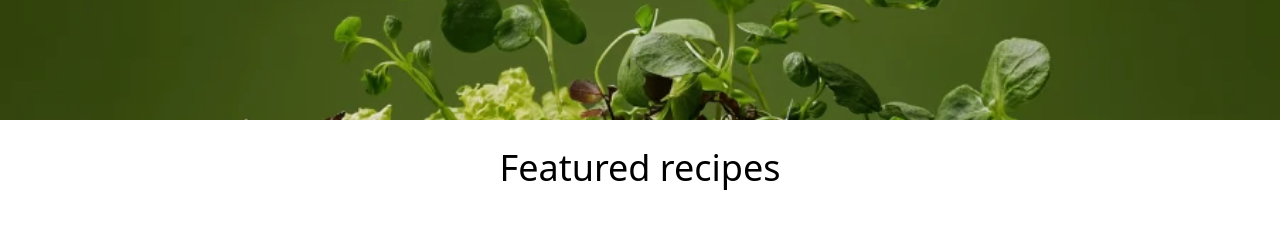
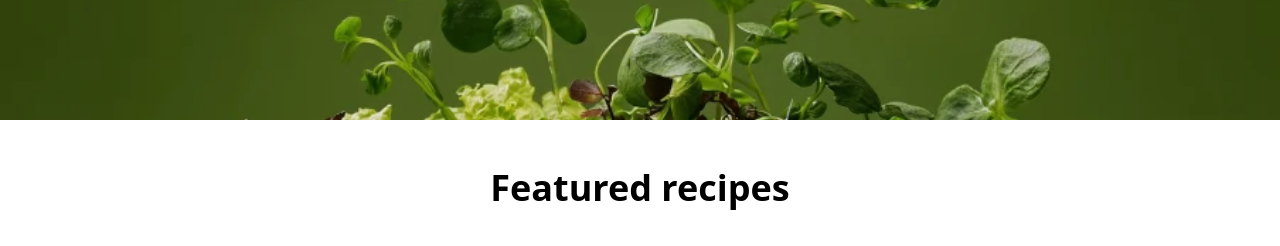
Before and after one commit to phillipbarlow/food-blog, a React (Vite) app: page / in a window 1280 px wide. Shown: the part 580-826 px from the top of the page. Built offline with nearby package versions, Linux system fonts and the light colour scheme.

Commit message:
tweeked featuredrecipes and exported recipes then imported

```diff
--- a/src/components/FeaturedRecipes.jsx
+++ b/src/components/FeaturedRecipes.jsx
@@ -1,32 +1,14 @@
-import grid1 from "../images/grid-1.png";
-import grid2 from "../images/grid-2.png";
-import grid3 from "../images/grid-3.png";
-import grid4 from "../images/grid-4.png";
-import grid5 from "../images/grid-5.png";
-import grid6 from "../images/grid-6.png";
+import {recipes} from "../data/recipes"
 
 export default function FeaturedRecipes() {
   return (
-    <section>
+    <section className="py-12">
       <div className="max-w-7xl mx-auto px-4">
-        <h2 className="text-center text-4xl mt-7 mb-7">Featured recipes</h2>
-        <div className="grid grid-cols-2 gap-4 lg:grid-cols-3 p-8 mx-auto ">
-          {[
-            { id: 1, src: grid1, alt: "Cookies on a tray" },
-            { id: 2, src: grid2, alt: "Fresh salad" },
-            { id: 3, src: grid3, alt: "Hummus" },
-            {
-              id: 4,
-              src: grid4,
-              alt: "Chicken salad sandwich on a brown chopping board",
-            },
-            { id: 5, src: grid5, alt: "Mozzeralla with tomatoes" },
-            {
-              id: 6,
-              src: grid6,
-              alt: "Raspberry cheese cake with browny base",
-            },
-          ].map((img) => (
+        <h2 className="text-center text-4xl font-bold mb-10">
+          Featured recipes
+        </h2>
+        <div className="grid grid-cols-1 sm:grid-cols-2 gap-8 lg:grid-cols-3 ">
+          {recipes.map((img) => (
             <div key={img.id} className="overflow-hidden rounded-xl shadow-md">
               <img
                 src={img.src}
--- /dev/null
+++ b/src/components/RecipeCard.jsx
@@ -0,0 +1,17 @@
+export default function RecipeCard({
+  key,
+  img,
+  title,
+  description,
+  prepTime,
+  servings,
+  alt,
+}) {
+  return (
+    <div>
+      <div>
+        <img src={img} alt={alt} />
+      </div>
+    </div>
+  );
+}
--- /dev/null
+++ b/src/data/recipes.js
@@ -0,0 +1,23 @@
+import grid1 from "../images/grid-1.png";
+import grid2 from "../images/grid-2.png";
+import grid3 from "../images/grid-3.png";
+import grid4 from "../images/grid-4.png";
+import grid5 from "../images/grid-5.png";
+import grid6 from "../images/grid-6.png";
+
+export const recipes = [
+            { id: 1, src: grid1, alt: "Cookies on a tray" },
+            { id: 2, src: grid2, alt: "Fresh salad" },
+            { id: 3, src: grid3, alt: "Hummus" },
+            {
+              id: 4,
+              src: grid4,
+              alt: "Chicken salad sandwich on a brown chopping board",
+            },
+            { id: 5, src: grid5, alt: "Mozzeralla with tomatoes" },
+            {
+              id: 6,
+              src: grid6,
+              alt: "Raspberry cheese cake with browny base",
+            },
+          ]
```
Also changed, not shown: src/components/RecipeDetail.jsx (added).
